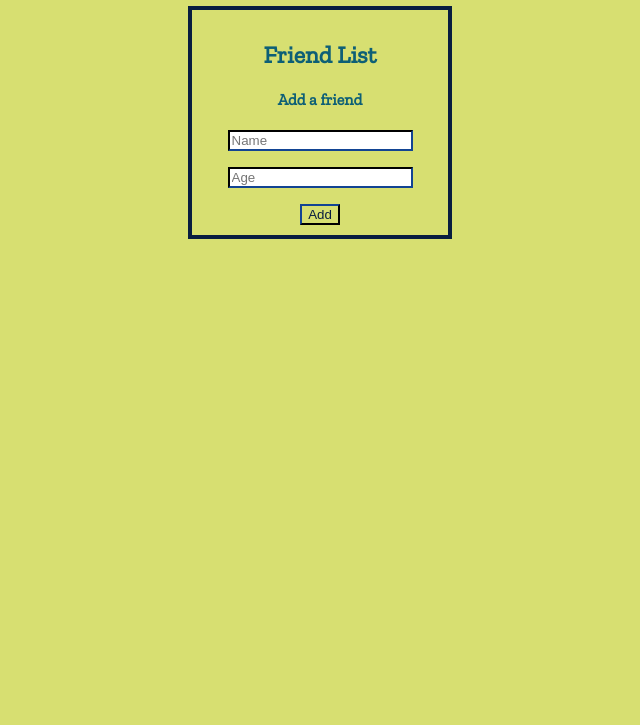
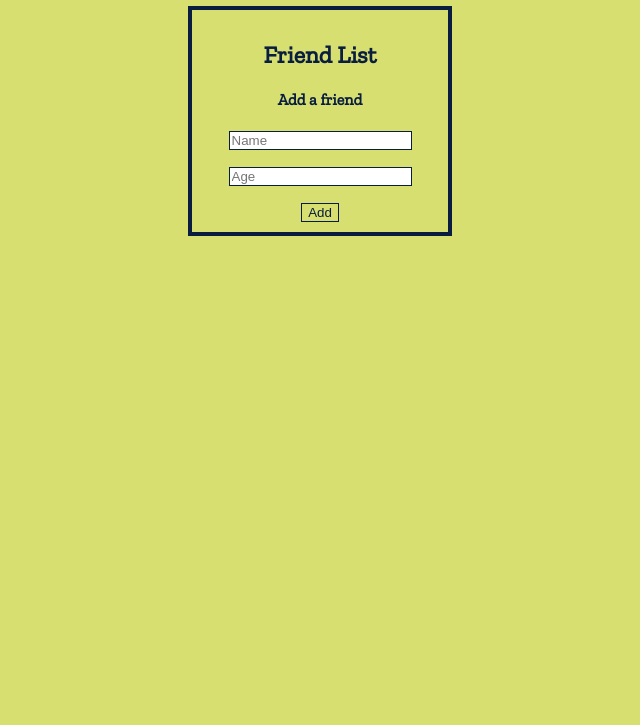
Before and after one commit to Jonathan-Taylor5/Friends-list, a website: page index.html in a window 1280 px wide. Shown: the part 75-800 px from the top of the page, without its empty margins (320-960 px from the left). Drawn offline with nearby package versions, Linux system fonts and the light colour scheme; no server answers.

Commit message:
first commit

```diff
--- a/public/css/main.css
+++ b/public/css/main.css
@@ -2,7 +2,7 @@ body {
 	font-family: 'Zilla Slab', serif;
 	text-align: center;
 	background-color: rgb(215,223,113);
-	color: rgb(13,95,118);
+	color: rgb(8,29,63);
 }
 
 #input {
@@ -12,17 +12,21 @@ body {
 }
 
 #add-friend {
-	border-color: rgb(8,29,63);
+	border: 1px solid rgb(8,29,63);
 	color: rgb(8,29,63);
 	background-color: rgb(215,223,113);
 }
 
 #name {
-	border-color: rgb(8,29,63);
-	color: rgb(13,95,118);
+	border: 1px solid rgb(8,29,63);
 }
 
 #age {
-	border-color: rgb(8,29,63);
-	color: rgb(13,95,118);
+	border: 1px solid rgb(8,29,63);
 }
+
+.remove {
+	border: 1px solid rgb(8,29,63);
+	color: rgb(8,29,63);
+	background-color: rgb(215,223,113);
+}
```
